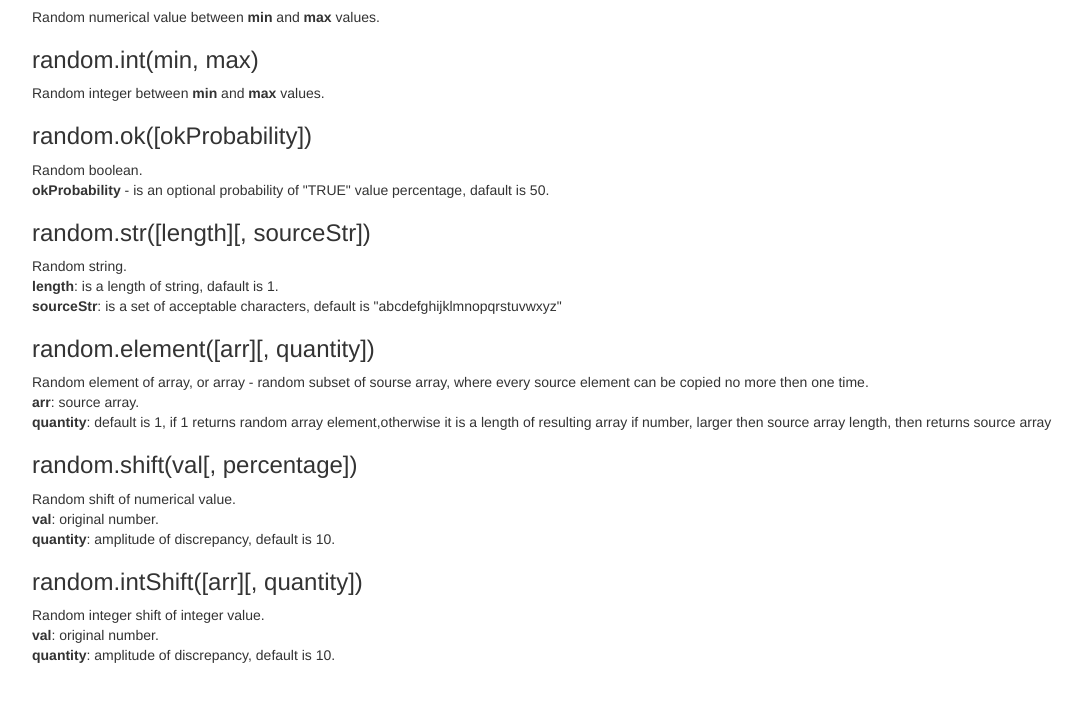
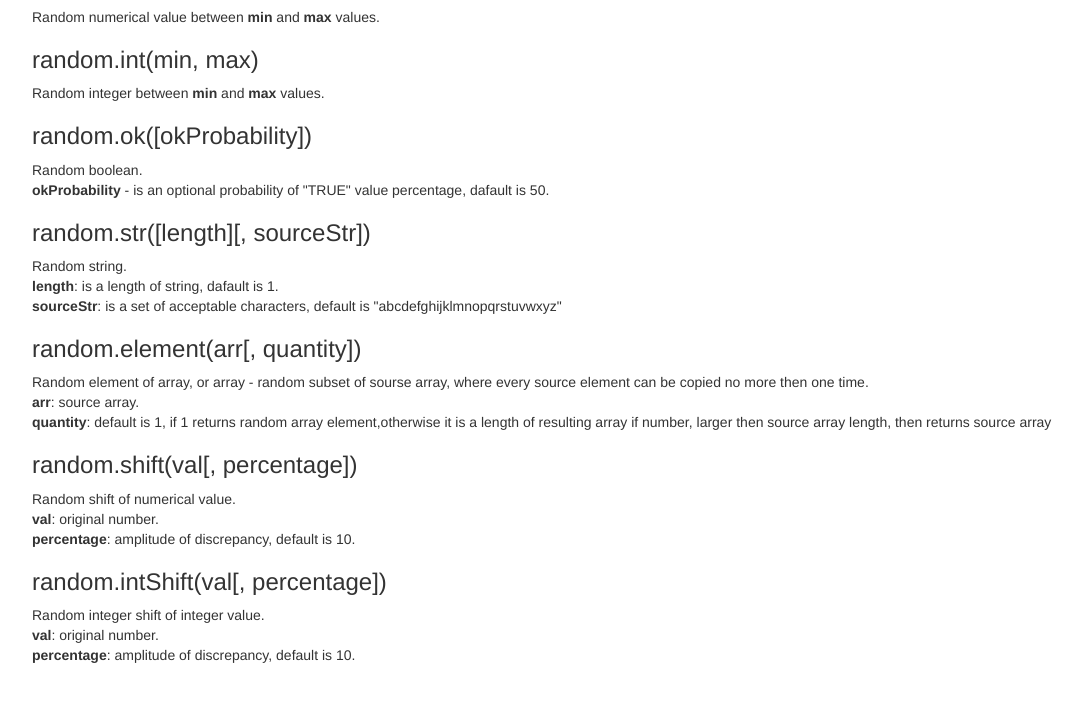
Before and after one commit to m-kant/mk-randoms, a website: page demo/index.html in a window 1280 px wide. Shown: the part 636-1338 px from the top of the page, without its empty margins (38-1120 px from the left). Drawn offline with nearby package versions, Linux system fonts and the light colour scheme.

Commit message:
docs fix

```diff
--- a/demo/index.html
+++ b/demo/index.html
@@ -53,7 +53,7 @@
 		<b>length</b>: is a length of string, dafault is 1. <br />
 		<b>sourceStr</b>: is a set of acceptable characters, default is "abcdefghijklmnopqrstuvwxyz"</div>
 
-	<h3>random.element([arr][, quantity])</h3>
+	<h3>random.element(arr[, quantity])</h3>
 	<div>Random element of array, or array - random subset of sourse array, where every source element can be copied no more then one time. <br />
 		<b>arr</b>: source array. <br />
 		<b>quantity</b>: default is 1, if 1 returns random array element,otherwise it is a length of resulting array
@@ -62,12 +62,12 @@
 	<h3>random.shift(val[, percentage])</h3>
 	<div>Random shift of numerical value.<br />
 		<b>val</b>: original number.<br />
-		<b>quantity</b>: amplitude of discrepancy, default is 10.</div>
+		<b>percentage</b>: amplitude of discrepancy, default is 10.</div>
 
-	<h3>random.intShift([arr][, quantity])</h3>
+	<h3>random.intShift(val[, percentage])</h3>
 	<div>Random integer shift of integer value.<br />
 		<b>val</b>: original number.<br />
-		<b>quantity</b>: amplitude of discrepancy, default is 10.</div>
+		<b>percentage</b>: amplitude of discrepancy, default is 10.</div>
 
 
 </div><!-- .container -->
```
Also changed, not shown: README.md, 1 other file.
